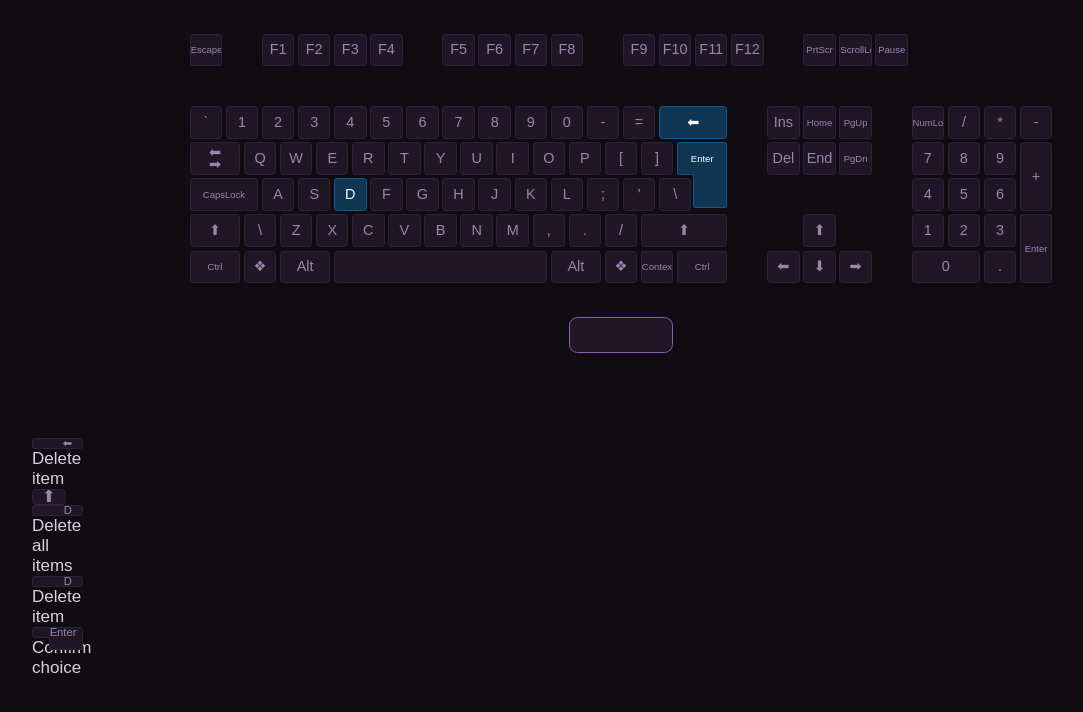
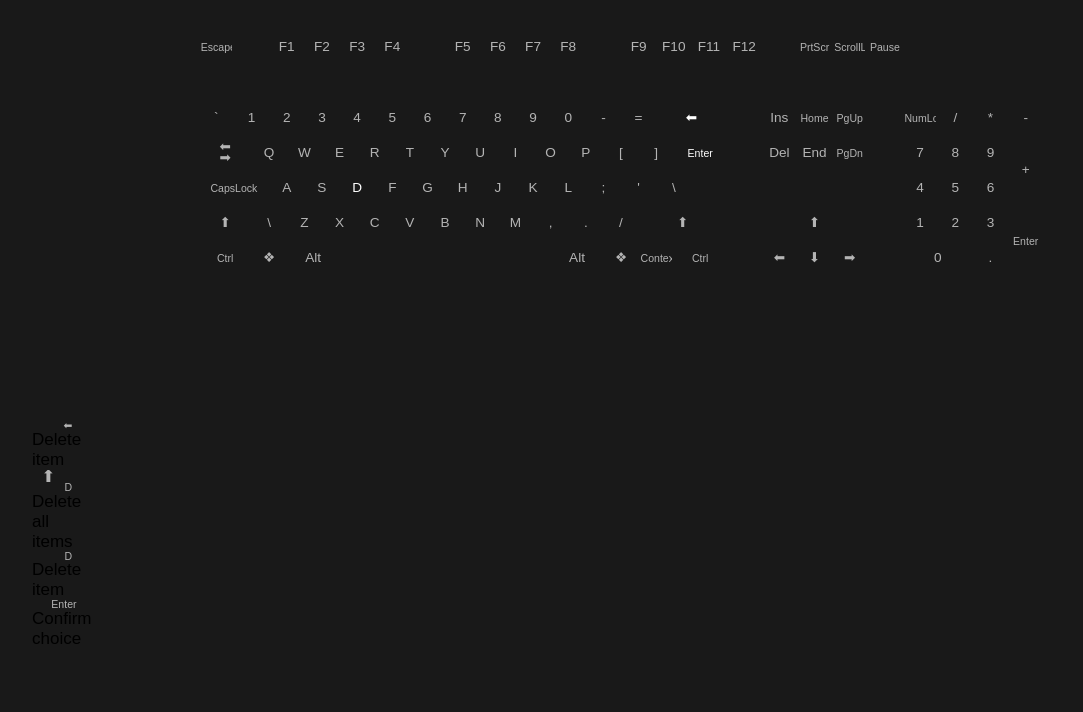
Before and after one commit to teetow/keymapper, a React (Create React App) app: page / in a window 1280 px wide. Shown: the top 712 px of the page, without its empty margins (19-1102 px from the left). Built offline with nearby package versions, Linux system fonts and the light colour scheme.

Commit message:
feat: add Radix colors

```diff
--- a/package.json
+++ b/package.json
@@ -3,6 +3,7 @@
   "version": "0.1.0",
   "private": true,
   "dependencies": {
+    "@radix-ui/colors": "^0.1.8",
     "@stitches/react": "^1.2.8",
     "@types/node": "^17.0.36",
     "@types/react": "^18.0.9",
--- a/src/stitches.config.ts
+++ b/src/stitches.config.ts
@@ -1,55 +1,48 @@
+import { blueDark, yellowDark, orangeDark, cyanDark, grayDark, greenDark, purpleDark } from "@radix-ui/colors";
 import { createStitches } from "@stitches/react";
-import { makeColorScale } from "./lib/color";
-
-const primitives = {
-  red: "hsl(5, 70%, 58%)",
-  yellow: "hsl(35, 100%, 70%)",
-  green: "hsl(135, 56%, 51%)",
-  blue: "hsl(205, 100%, 62%)",
-  purple: "hsl(270, 40%, 60%)",
-  gray: "hsl(0, 0, 50%)",
-};
-
-const themeColors = {
-  ...makeColorScale(primitives.red, "red"),
-  ...makeColorScale(primitives.yellow, "yellow"),
-  ...makeColorScale(primitives.green, "green"),
-  ...makeColorScale(primitives.blue, "blue"),
-  ...makeColorScale(primitives.purple, "purple"),
-  ...makeColorScale(primitives.gray, "gray"),
-
-  gray65: "hsla(0, 0, 65, 1)",
-  gray25: "hsla(0, 0, 25, 1)",
-
-  white85: "hsl(286, 21%, 84%)",
-};
 
 const themeColorAliases = {
-  accent: "$purple300",
-  accentStrong: "$purple500",
-  appBg: "$purple100",
-  fg: "$white85",
-  primaryText: "$purple700",
+  appBg: "$gray2",
+  appColor: "$white9",
+
+  primaryBg: "$gray6",
+  primaryBgHover: "$gray7",
+  primaryAcc: "$gray8",
+  primaryText: "$gray11",
+
+  secondaryBg: "$yellow6",
+  secondaryBgHover: "$yellow7",
+  secondaryAcc: "$yellow8",
+  secondaryText: "$yellow12",
 };
 
 export const { styled, css, globalCss, keyframes, getCssText, theme, createTheme, config } = createStitches({
   theme: {
-    colors: { ...themeColors, ...themeColorAliases },
+    colors: {
+      ...orangeDark,
+      ...yellowDark,
+      ...greenDark,
+      ...cyanDark,
+      ...blueDark,
+      ...purpleDark,
+      ...grayDark,
+      ...themeColorAliases,
+    },
     fontSizes: {
-      lg: "1.2em",
-      md: "1em",
-      sm: ".85em",
-      xs: ".66em",
+      lg: "1.2rem",
+      md: "1rem",
+      sm: ".85rem",
+      xs: ".66rem",
     },
     sizes: {},
     space: {
-      lg: "2em",
-      md: "1em",
-      sm: "0.5em",
-      xs: "0.25em",
+      lg: "2rem",
+      md: "1rem",
+      sm: "0.5rem",
+      xs: "0.25rem",
     },
     radii: {
-      dot25: "0.25em",
+      dot25: "0.25rem",
     },
   },
 });
--- /dev/null
+++ b/src/ui/ColorBox.tsx
@@ -0,0 +1,40 @@
+import { styled } from "@stitches/react";
+import { Box } from "./Box";
+
+const ColorBox = styled("div", {
+  width: "1em",
+  height: "1em",
+});
+
+const colorMatrix = {
+  colors: ["red", "yellow", "green", "blue", "purple", "gray"],
+  values: [1, 2, 3, 4, 5, 6, 7, 8, 9],
+};
+
+export const ColorBoxes = () => {
+  return (
+    <Box
+      grid
+      css={{
+        gridAutoFlow: "column",
+        gridTemplateColumns: `repeat(${colorMatrix.colors.length}, 1fr)`,
+        gridTemplateRows: `repeat(${colorMatrix.values.length}, 1fr)`,
+        alignItems: "start",
+        margin: "auto",
+        gap: "1px",
+        lineHeight: 0,
+      }}
+    >
+      {colorMatrix.colors.map((color) =>
+        colorMatrix.values.map((val) => (
+          <ColorBox
+            css={{
+              backgroundColor: `$colors$${color}${val * 100}`,
+            }}
+          />
+        ))
+      )}
+      ;
+    </Box>
+  );
+};
```
Also changed, not shown: 1 other file (tests, documents, lock files or other folders).
